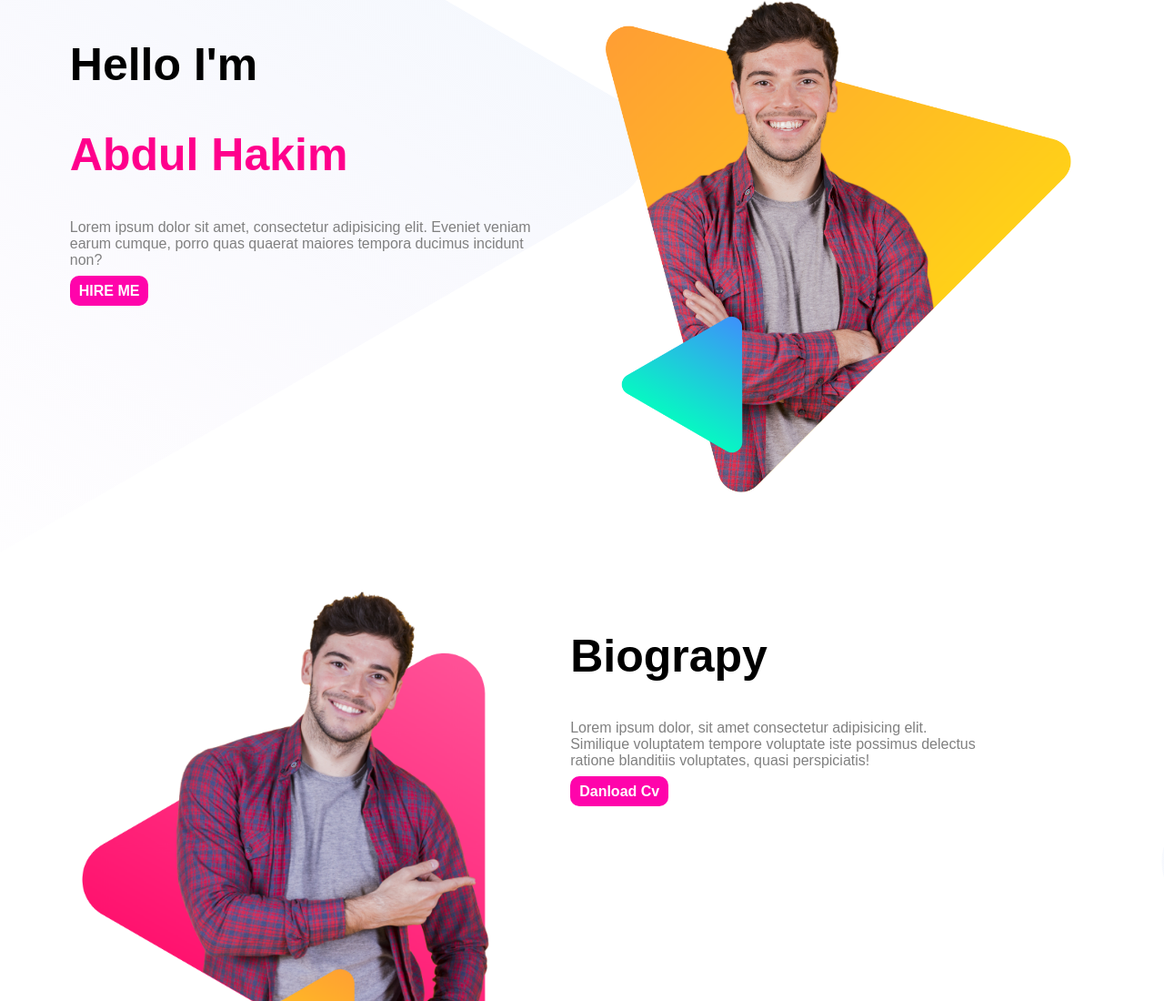
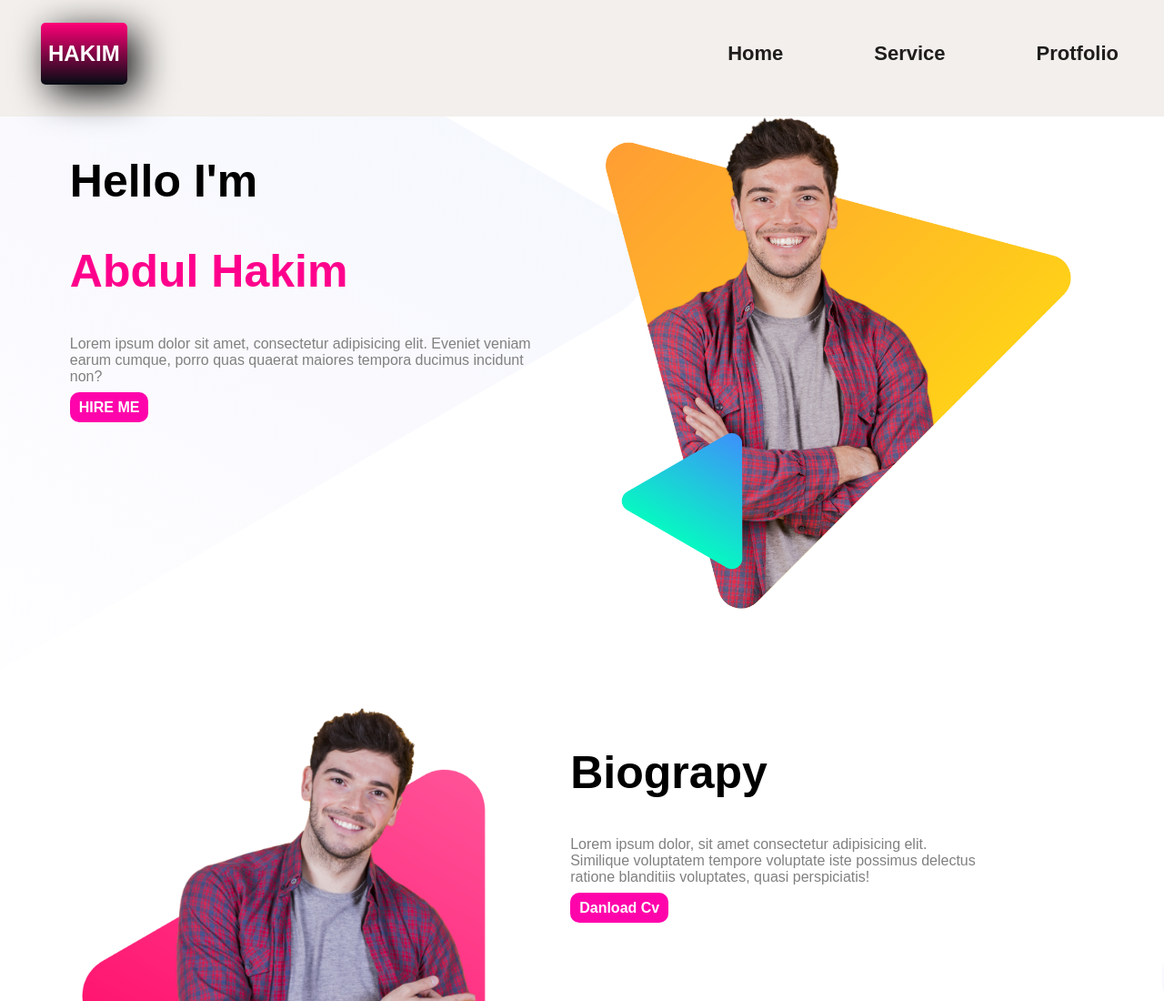
Before and after one commit to abdulhakim270704/second-protfolio, a plain HTML site: page index.html in a window 1280 px wide. Shown: the top 1100 px of the page at 91% size. Drawn offline with Linux system fonts and the light colour scheme.

Commit message:
finished

```diff
--- a/index.html
+++ b/index.html
@@ -7,6 +7,19 @@
     <title>Personal Protfolio</title>
 </head>
 <body>
+    <header>
+        <nav>
+            <div class="logo"><h2>HAKIM</h2>
+            </div>
+                <div class="manu">
+                    <ul>
+                        <li><a href="#">Home</a></li>
+                        <li><a href="#">Service</a></li>
+                        <li><a href="#">Protfolio</a></li>
+                    </ul>
+                </div>
+         </nav>
+    </header>
     <section class="peter">
         <div class="half-width">
             <h1>Hello I'm</h1>
--- a/style.css
+++ b/style.css
@@ -2,7 +2,56 @@ body{
     margin: 0;
     font-family: Arial, Helvetica, sans-serif;
     padding: 0;
-    background-color: black;
+
+}
+header{
+    width: 100%;
+    background-color: rgb(242, 239, 236);
+    width: 100%;
+    padding-bottom: 10px;
+}
+nav{
+    display: flex;
+    align-items: center;
+    justify-content: space-between;
+}
+nav .logo{
+     margin: auto 0;
+     margin-left: 45px;
+     padding: 0px 8px;
+     border-radius: 5px;
+     box-shadow: 10px 10px 40px rgb(8, 8, 8);
+     color: rgb(255, 255, 255);
+     background-image: linear-gradient(rgb(255, 0, 119), rgb(4, 12, 19)) ;
+
+}
+
+nav .manu ul {
+    display: flex;
+    justify-content: center;
+    align-items: center;
+    margin-left: 10px;
+
+}
+nav .manu ul li {
+    list-style: none;
+    margin:10px 20px;
+    padding:20px 30px;
+
+}
+nav .manu ul li a{
+    text-decoration: none;
+    font-size: 22px;
+    color: rgb(31, 30, 29);
+    font-weight: 600;
+    transition: all 0.5s linear;
+}
+nav .manu ul li a:hover{
+    background-image: linear-gradient(rgb(255, 0, 119), rgb(4, 12, 19)) ;
+    color: white;
+    padding: 5px 10px;
+    font-size: 25px;
+    border-radius: 5px;
 }
 section{
     height: 500px;
```
